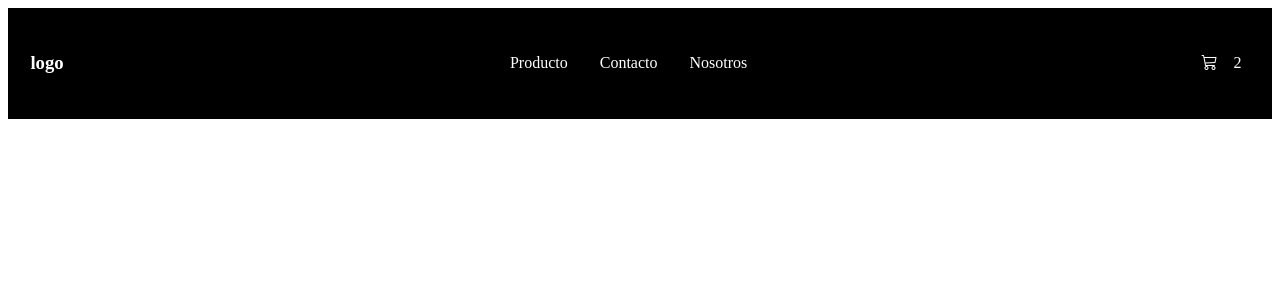
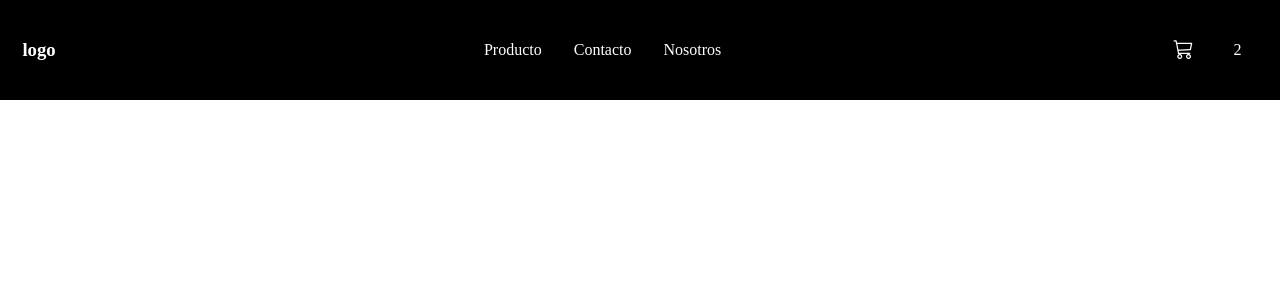
Before and after one commit to martinnolmos86/proyectoFinal_Olmos, a React (Vite) app: page / in a window 1280 px wide. Shown: the top 300 px of the page. Built offline with nearby package versions, Linux system fonts and the light colour scheme.

Commit message:
agregue index.css y reset de margenes

```diff
--- a/src/App.jsx
+++ b/src/App.jsx
@@ -1,5 +1,5 @@
 import NavBar from "./components/NavBar";
-
+import "./index.css";
 function App() {
   return (
     <>
--- /dev/null
+++ b/src/components/CartWidget.jsx
@@ -0,0 +1,37 @@
+import React from "react";
+import styled from "styled-components";
+
+const CartWidget = () => {
+  return (
+    <>
+      <StyledCartWidget>
+        <div>
+          <a href="#">
+            <i className="bi bi-cart3"> </i>
+          </a>
+          <p>2</p>
+        </div>
+      </StyledCartWidget>
+    </>
+  );
+};
+
+// STYLES
+
+const StyledCartWidget = styled.div`
+  div {
+    display: flex;
+    align-items: center;
+    p {
+      color: white;
+      padding: 1rem;
+    }
+    a i {
+      font-size: 1.25rem;
+      color: white;
+      padding: 0.5rem;
+    }
+  }
+`;
+
+export default CartWidget;
--- a/src/components/NavBar.jsx
+++ b/src/components/NavBar.jsx
@@ -1,5 +1,6 @@
 import React from "react";
 import styled from "styled-components";
+import CartWidget from "./CartWidget";
 
 const NavBar = () => {
   return (
@@ -11,10 +12,7 @@ const NavBar = () => {
           <a href="#">Contacto</a>
           <a href="#">Nosotros</a>
         </div>
-        <div>
-          <i className="bi bi-cart3"></i>
-          <p>2</p>
-        </div>
+        <CartWidget />
       </StyledNav>
     </>
   );
@@ -22,7 +20,7 @@ const NavBar = () => {
 
 export default NavBar;
 
-// styles
+// STYLES
 
 const StyledNav = styled.nav`
   background-color: black;
@@ -41,16 +39,4 @@ const StyledNav = styled.nav`
       text-decoration: none;
     }
   }
-  div {
-    display: flex;
-    align-items: center;
-    p {
-      color: white;
-      padding: 0.5rem;
-    }
-    i {
-      color: white;
-      padding: 0.5rem;
-    }
-  }
 `;
--- /dev/null
+++ b/src/index.css
@@ -0,0 +1,5 @@
+* {
+  margin: 0;
+  padding: 0;
+  box-sizing: border-box;
+}
--- a/src/main.jsx
+++ b/src/main.jsx
@@ -1,7 +1,6 @@
 import React from "react";
 import ReactDOM from "react-dom/client";
 import App from "./App.jsx";
-import styled from "styled-components";
 
 ReactDOM.createRoot(document.getElementById("root")).render(
   <React.StrictMode>
```
